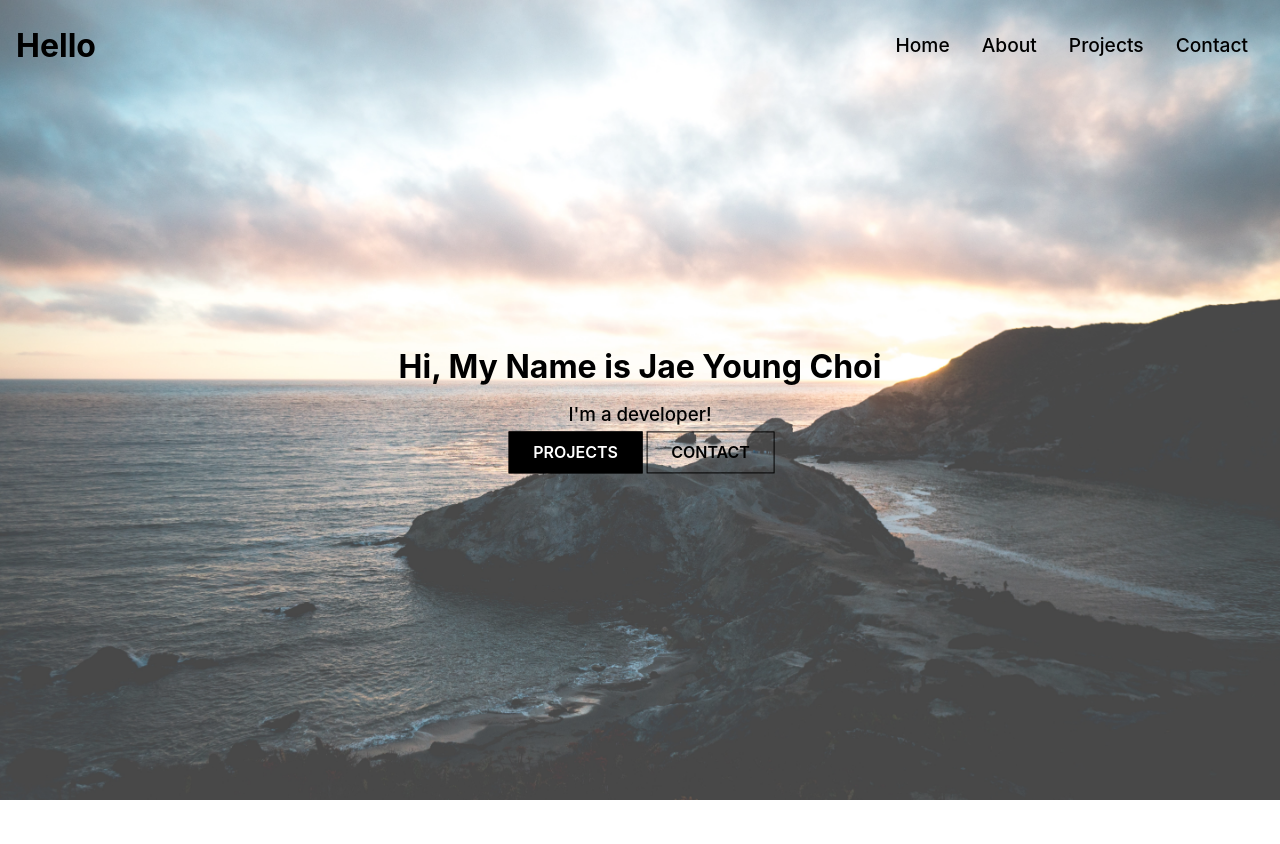
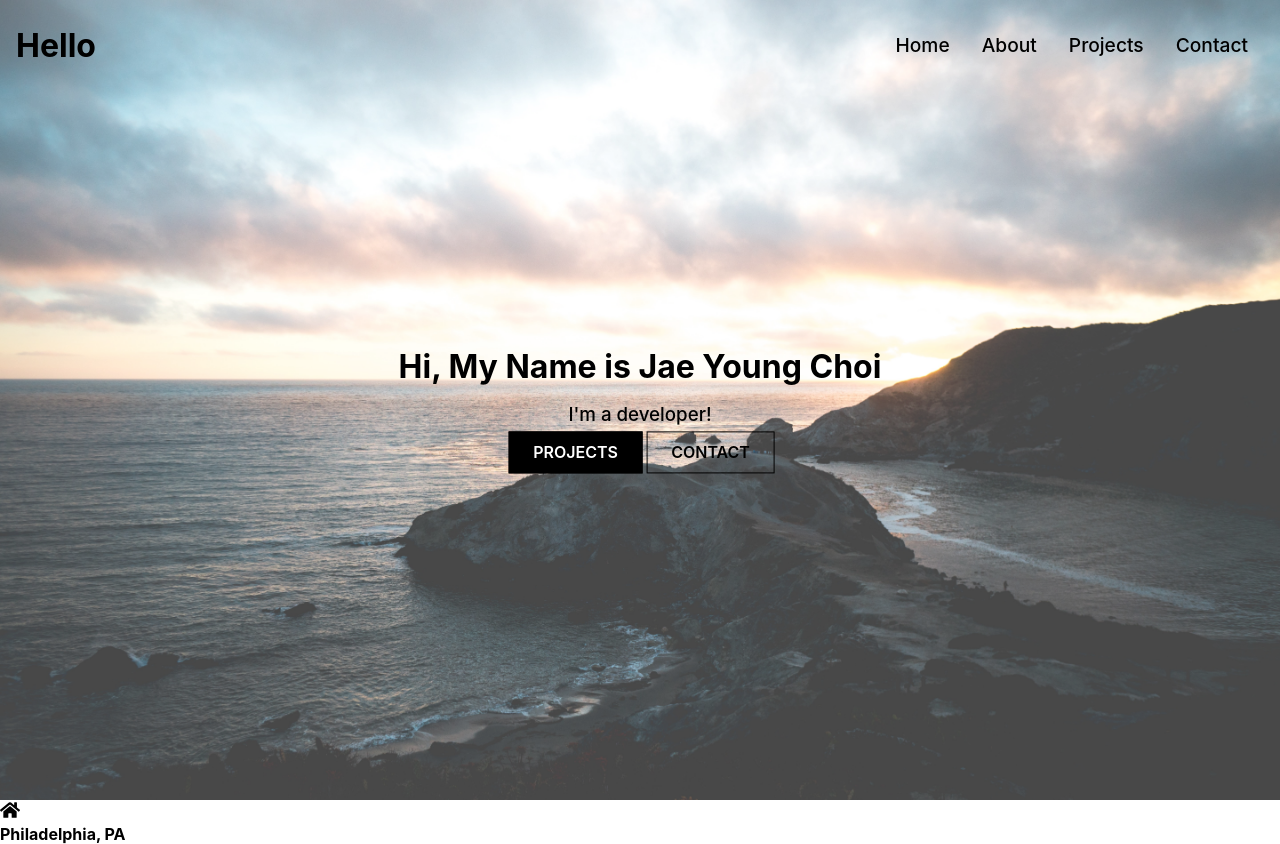
Before and after one commit to choijyoung/portfolio, a React (Create React App) app: page / in a window 1280 px wide. Before the commit the page ends 804 px from the top, so only its background shows below. Built offline with nearby package versions, Linux system fonts and the light colour scheme.

Commit message:
temp footer

```diff
--- /dev/null
+++ b/src/components/footer.js
@@ -0,0 +1,25 @@
+import "./footer.css"
+import { FaHome } from 'react-icons/fa'
+
+import React from 'react'
+
+const Footer = () => {
+  return (
+    <div className="footer">
+        <div className="footer-container">
+            <div className="left">
+                <div className="location">
+                    <h4>
+                    <FaHome size={20} style={{ color: "black", marginRight:"2rem" }} />
+                        <div>
+                        <p>Philadelphia, PA</p>
+                        </div>
+                    </h4>
+                </div>
+            </div>
+        </div>
+    </div>
+  )
+}
+
+export default Footer
--- a/src/routes/home.js
+++ b/src/routes/home.js
@@ -1,12 +1,14 @@
 import React from 'react'
 import Navbar from '../components/navbar'
 import HeroImg from '../components/HeroImg'
+import Footer from '../components/footer'
 
 const Home = () => {
   return (
     <div>
       <Navbar/>
       <HeroImg />
+      <Footer />
     </div>
   )
 }
```
Also changed, not shown: src/components/footer.css (added).
